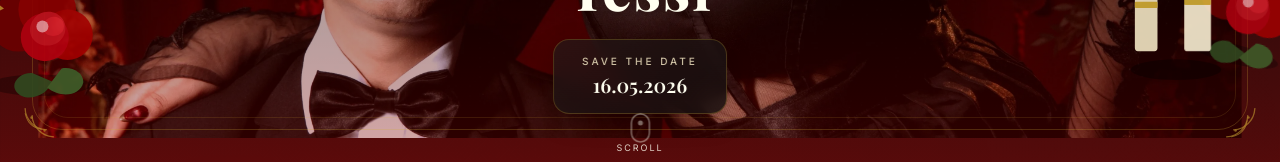
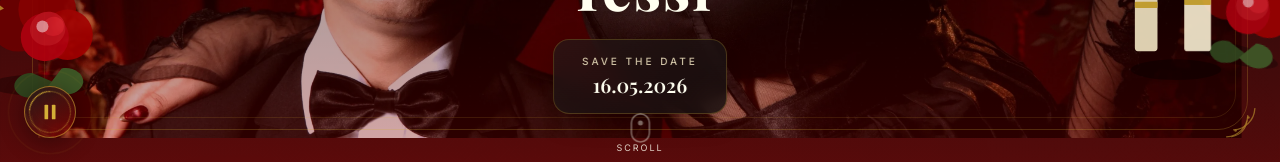
Before and after one commit to ReySa18/web_undangan, a Next.js app: page / in a window 1280 px wide. Shown: the part 638-800 px from the top of the page. Built offline with nearby package versions, Linux system fonts and the light colour scheme; a web font is replaced by a local one.

Commit message:
add: Music Player

```diff
--- a/src/app/page.tsx
+++ b/src/app/page.tsx
@@ -9,6 +9,7 @@ import RsvpForm from "@/components/RsvpForm";
 import Footer from "@/components/Footer";
 import FabRsvp from "@/components/FabRsvp";
 import SectionScroller from "@/components/SectionScroller";
+import MusicPlayer from "@/components/MusicPlayer";
 
 export default function Home() {
   return (
@@ -25,6 +26,7 @@ export default function Home() {
         <RsvpForm />
         <Footer />
         <FabRsvp />
+        <MusicPlayer />
       </main>
     </SectionScroller>
   );
--- /dev/null
+++ b/src/components/MusicPlayer.tsx
@@ -0,0 +1,193 @@
+"use client";
+
+import { useState, useEffect, useRef, useCallback } from "react";
+
+export default function MusicPlayer() {
+  const audioRef = useRef<HTMLAudioElement | null>(null);
+  const [isPlaying, setIsPlaying] = useState(false);
+  const [isLoaded, setIsLoaded] = useState(false);
+  const [isMounted, setIsMounted] = useState(false);
+
+  useEffect(() => {
+    setIsMounted(true);
+  }, []);
+
+  useEffect(() => {
+    if (!isMounted) return;
+
+    const audio = new Audio("/music/background.mp3");
+    audio.loop = true;
+    audio.volume = 0.5;
+    audioRef.current = audio;
+
+    const handleCanPlay = () => setIsLoaded(true);
+    audio.addEventListener("canplaythrough", handleCanPlay);
+
+    // Auto-play on first user interaction (gesture policy workaround)
+    const tryAutoPlay = () => {
+      audio
+        .play()
+        .then(() => {
+          setIsPlaying(true);
+        })
+        .catch(() => {
+          // Auto-play blocked, user must click toggle
+        });
+      document.removeEventListener("click", tryAutoPlay);
+      document.removeEventListener("touchstart", tryAutoPlay);
+      document.removeEventListener("keydown", tryAutoPlay);
+    };
+
+    // Try direct autoplay first (some browsers allow it)
+    audio
+      .play()
+      .then(() => {
+        setIsPlaying(true);
+      })
+      .catch(() => {
+        // Blocked, wait for any interaction
+        document.addEventListener("click", tryAutoPlay, { once: true });
+        document.addEventListener("touchstart", tryAutoPlay, { once: true });
+        document.addEventListener("keydown", tryAutoPlay, { once: true });
+      });
+
+    return () => {
+      audio.removeEventListener("canplaythrough", handleCanPlay);
+      audio.pause();
+      audio.src = "";
+    };
+  }, [isMounted]);
+
+  const toggleMusic = useCallback(() => {
+    const audio = audioRef.current;
+    if (!audio) return;
+
+    if (isPlaying) {
+      audio.pause();
+      setIsPlaying(false);
+    } else {
+      audio.play().then(() => setIsPlaying(true)).catch(() => { });
+    }
+  }, [isPlaying]);
+
+  if (!isMounted) return null;
+
+  return (
+    <div
+      style={{
+        position: "fixed",
+        bottom: "24px",
+        left: "24px",
+        zIndex: 9999,
+      }}
+    >
+      <button
+        onClick={toggleMusic}
+        aria-label={isPlaying ? "Matikan musik" : "Nyalakan musik"}
+        title={isPlaying ? "Matikan musik" : "Nyalakan musik"}
+        style={{
+          width: "52px",
+          height: "52px",
+          borderRadius: "50%",
+          border: "1.5px solid rgba(212,175,55,0.55)",
+          background:
+            "linear-gradient(145deg, rgba(36,24,24,0.92), rgba(139,0,0,0.54))",
+          backdropFilter: "blur(14px)",
+          WebkitBackdropFilter: "blur(14px)",
+          boxShadow:
+            "0 4px 24px rgba(0,0,0,0.42), 0 0 0 0 rgba(212,175,55,0)",
+          cursor: "pointer",
+          display: "flex",
+          alignItems: "center",
+          justifyContent: "center",
+          transition: "transform 0.22s ease, box-shadow 0.22s ease",
+          outline: "none",
+          position: "relative",
+          overflow: "hidden",
+        }}
+        onMouseEnter={(e) => {
+          (e.currentTarget as HTMLButtonElement).style.transform = "scale(1.12)";
+          (e.currentTarget as HTMLButtonElement).style.boxShadow =
+            "0 6px 28px rgba(0,0,0,0.5), 0 0 14px rgba(212,175,55,0.32)";
+        }}
+        onMouseLeave={(e) => {
+          (e.currentTarget as HTMLButtonElement).style.transform = "scale(1)";
+          (e.currentTarget as HTMLButtonElement).style.boxShadow =
+            "0 4px 24px rgba(0,0,0,0.42), 0 0 0 0 rgba(212,175,55,0)";
+        }}
+      >
+        {/* Rotating disc ring when playing */}
+        {isPlaying && (
+          <span
+            style={{
+              position: "absolute",
+              inset: "4px",
+              borderRadius: "50%",
+              border: "1.5px solid rgba(212,175,55,0.38)",
+              borderTopColor: "rgba(212,175,55,0.9)",
+              animation: "music-spin 2.4s linear infinite",
+            }}
+          />
+        )}
+
+        {/* Music icon (SVG) */}
+        {isPlaying ? (
+          /* Pause bars */
+          <svg
+            xmlns="http://www.w3.org/2000/svg"
+            width="22"
+            height="22"
+            viewBox="0 0 24 24"
+            fill="none"
+            stroke="#D4AF37"
+            strokeWidth="2"
+            strokeLinecap="round"
+            strokeLinejoin="round"
+          >
+            <rect x="6" y="4" width="4" height="16" rx="1" fill="#D4AF37" stroke="none" />
+            <rect x="14" y="4" width="4" height="16" rx="1" fill="#D4AF37" stroke="none" />
+          </svg>
+        ) : (
+          /* Musical note */
+          <svg
+            xmlns="http://www.w3.org/2000/svg"
+            width="22"
+            height="22"
+            viewBox="0 0 24 24"
+            fill="#D4AF37"
+            stroke="none"
+          >
+            <path d="M9 18V5l12-2v13" />
+            <circle cx="6" cy="18" r="3" />
+            <circle cx="18" cy="16" r="3" />
+          </svg>
+        )}
+      </button>
+
+      {/* Ripple / pulse ring when playing */}
+      {isPlaying && (
+        <span
+          style={{
+            position: "absolute",
+            inset: "-6px",
+            borderRadius: "50%",
+            border: "1.5px solid rgba(212,175,55,0.28)",
+            animation: "music-pulse 2s ease-out infinite",
+            pointerEvents: "none",
+          }}
+        />
+      )}
+
+      <style>{`
+        @keyframes music-spin {
+          from { transform: rotate(0deg); }
+          to   { transform: rotate(360deg); }
+        }
+        @keyframes music-pulse {
+          0%   { transform: scale(1);   opacity: 0.7; }
+          100% { transform: scale(1.5); opacity: 0; }
+        }
+      `}</style>
+    </div>
+  );
+}
```
Also changed, not shown: public/music/README.md (added), 1 other file (tests, documents, lock files or other folders).
